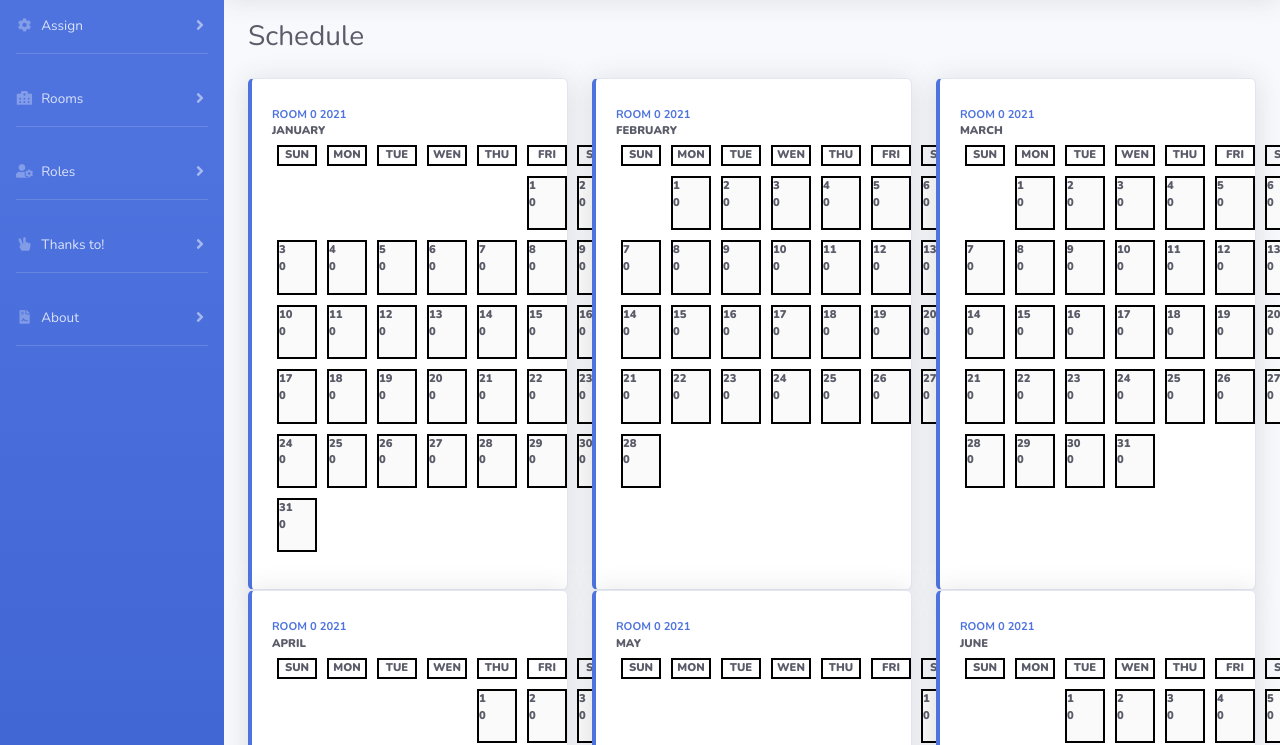
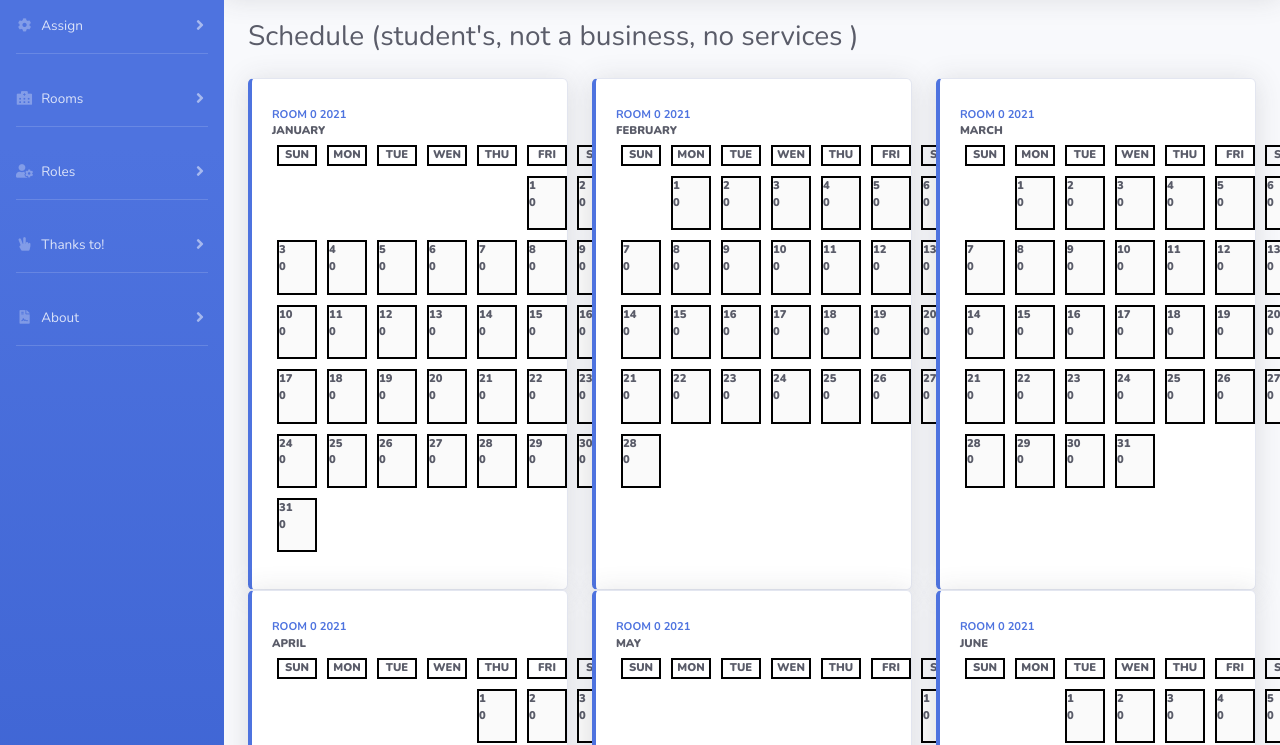
Before and after one commit to alexeyrv/scheduler-, a plain HTML site: page index.html in a window 1280 px wide. Shown: the part 74-819 px from the top of the page. Drawn offline with nearby package versions, Linux system fonts and the light colour scheme.

Commit message:
2nd update

```diff
--- a/index.html
+++ b/index.html
@@ -9,7 +9,7 @@
     <meta name="description" content="">
     <meta name="author" content="">
 
-    <title>SB Admin 2 - Dashboard</title>
+    <title>Scheduler - by Team 8 as a test project on CZU university</title>
 
     <!-- Custom fonts for this template-->
     <link href="vendor/fontawesome-free/css/all.min.css" rel="stylesheet" type="text/css">
@@ -331,7 +331,7 @@
 
                     <!-- Page Heading -->
                     <div class="d-sm-flex align-items-center justify-content-between mb-4">
-                        <h1 class="h3 mb-0 text-gray-800">Schedule</h1>
+                        <h1 class="h3 mb-0 text-gray-800">Schedule (student's, not a business, no services )</h1>
                         <!-- <div>{{rooms[ currentRoom ]}}</div> -->
                         <!-- <a href="#" class="d-none d-sm-inline-block btn btn-sm btn-primary shadow-sm"><i
                                 class="fas fa-download fa-sm text-white-50"></i> Generate Report</a> -->
```
